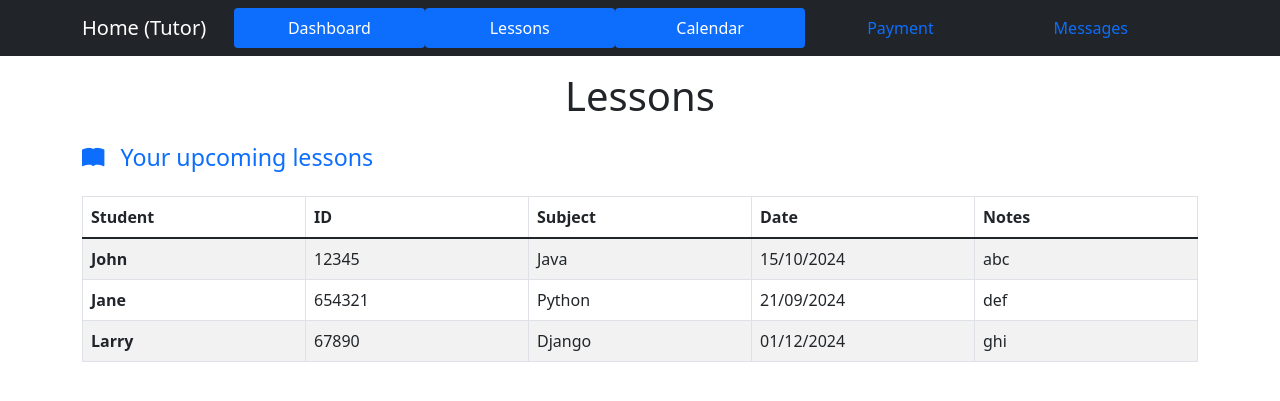
After one commit to Haichong0-0/Grasshopper_SEG, a Django app: template tutorials/templates/tutor_lessons.html in a window 1280 px wide. The commit adds this page. Shown: the top 401 px of the page. Run offline with Django 4.2, Linux system fonts and the light colour scheme; the template is opened without the code that fills it, so the values that code supplies are empty; some libraries are stand-ins or nearby versions.

```diff
--- a/code_tutors/urls.py
+++ b/code_tutors/urls.py
@@ -31,5 +31,8 @@ urlpatterns = [
     path('sign_up/', views.SignUpView.as_view(), name='sign_up'),
     path('users/', views.UserListView.as_view(), name='user_list'),
     path('tutor/dashboard', views.tutor_dashboard, name='tutor_dashboard'),
+    path('tutor/lessons', views.tutor_lessons, name='tutor_lessons'),
+    path('tutor/calendar', views.tutor_calendar, name='tutor_calendar'),
+
 ]
 urlpatterns += static(settings.STATIC_URL, document_root=settings.STATIC_ROOT)
--- a/tutorials/templates/partials/tutor_navbar.html
+++ b/tutorials/templates/partials/tutor_navbar.html
@@ -12,10 +12,10 @@
             <a class="nav-link active" aria-current="page" href="{% url 'tutor_dashboard' %}">Dashboard</a>
           </li>
           <li class="nav-item">
-              <a class="nav-link" href="#">Lessons</a>
+            <a class="nav-link active" aria-current="page" href="{% url 'tutor_lessons'%}">Lessons</a>
           </li>
           <li class="nav-item">
-              <a class="nav-link" href="#">Calendar</a>
+            <a class="nav-link active" aria-current="page" href="{% url 'tutor_calendar'%}">Calendar</a>
           </li>
           <li class="nav-item">
             <a class="nav-link" href="#">Payment</a>
--- /dev/null
+++ b/tutorials/templates/tutor_lessons.html
@@ -0,0 +1,46 @@
+{% extends 'tutor_base.html' %}
+{% block content %}
+    <div class="container mt-10">
+        <h1 class="text-center mb-4">Lessons</h1>
+        <h2 class="text-left mb-4 text-primary" style="font-size: 1.45rem; font-weight: 500;">
+            <i class="bi bi-book-fill" style="font-size: 1.4rem; margin-right: 10px;"></i> Your upcoming lessons
+        </h2>
+
+        <div class="table-responsive">
+            <table class="table table-striped table-hover table-bordered" style="table-layout: fixed;">
+                <thead class="thead-dark">
+                    <tr>
+                        <th scope="col">Student</th>
+                        <th scope="col">ID</th>
+                        <th scope="col">Subject</th>
+                        <th scope="col">Date</th>
+                        <th scope="col">Notes</th>
+                    </tr>
+                </thead>
+                <tbody>
+                    <tr>
+                        <th scope="row">John</th>
+                        <td>12345</td>
+                        <td>Java</td>
+                        <td>15/10/2024</td>
+                        <td>abc</td>
+                    </tr>
+                    <tr>
+                        <th scope="row">Jane</th>
+                        <td>654321</td>
+                        <td>Python</td>
+                        <td>21/09/2024</td>
+                        <td>def</td>
+                    </tr>
+                    <tr>
+                        <th scope="row">Larry</th>
+                        <td>67890</td>
+                        <td>Django</td>
+                        <td>01/12/2024</td>
+                        <td>ghi</td>
+                    </tr>
+                </tbody>
+            </table>
+        </div>
+    </div>
+{% endblock %}
```
Also changed, not shown: tutorials/templates/tutor_calendar.html (added, +11 -0 lines), tutorials/templates/tutor_dashboard.html (+47 -2 lines), tutorials/views.py (+21 -0 lines). Lines whose indentation alone changed are shown as unchanged.
